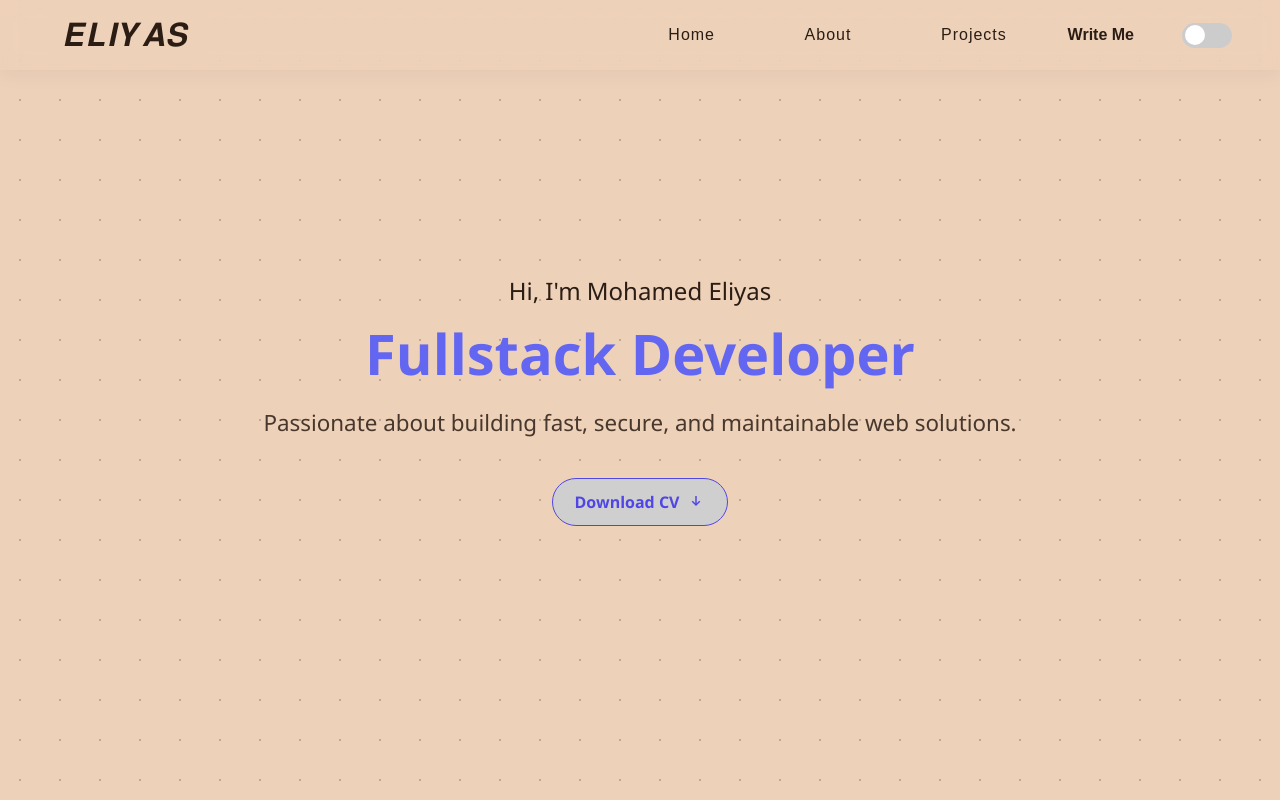
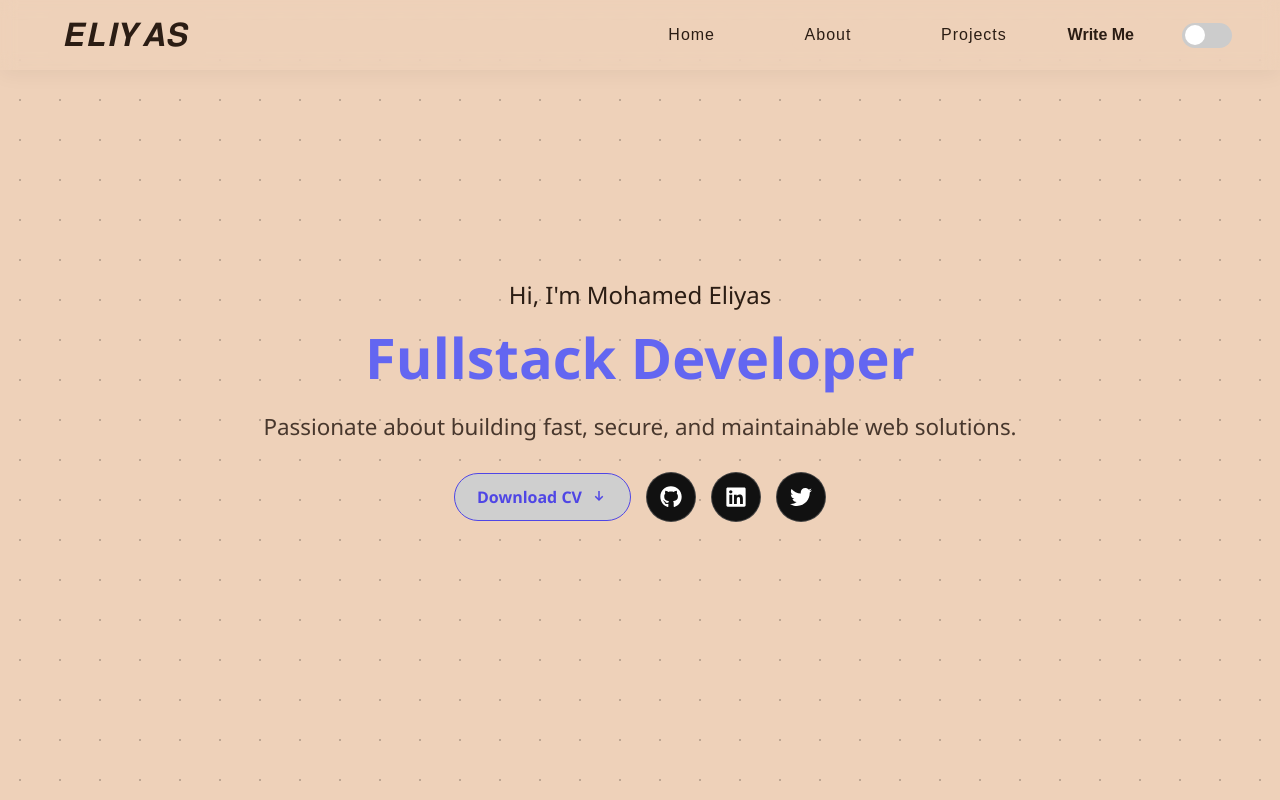
Before and after one commit to eliyasmd50/eliyas_Portfolio, a React (Vite) app: page / in a window 1280 px wide. Shown: the top 800 px of the page. Built offline with nearby package versions, Linux system fonts and the light colour scheme.

Commit message:
changes done for socials button in hero section

```diff
--- a/src/components/Hero.tsx
+++ b/src/components/Hero.tsx
@@ -1,3 +1,5 @@
+import SocialButtons from "./SocialButtons";
+
 const Hero: React.FC = () => {
   return (
     <section id="hero" className="hero-section">
@@ -5,16 +7,7 @@ const Hero: React.FC = () => {
         <h2>Hi, I'm Mohamed Eliyas</h2>
         <h1>Fullstack Developer</h1>
         <p>Passionate about building fast, secure, and maintainable web solutions.</p>
-        <div className="hero-buttons">
-          <a href="./src/Resume.pdf" download="Mohamed_Eliyas_Resume.pdf" className="cv-btn">
-            Download CV
-            <svg viewBox="0 0 24 24" width="18" height="18" fill="none" stroke="currentColor" stroke-width="2">
-              <path d="M12 4v12"></path>
-              <path d="M7 11l5 5 5-5"></path>
-            </svg>
-          </a>
-        </div>
-
+        <SocialButtons />
       </div>
     </section>
   );
--- /dev/null
+++ b/src/components/SocialButtons.tsx
@@ -0,0 +1,43 @@
+import { FaGithub, FaLinkedin, FaTwitter } from "react-icons/fa";
+
+const SocialButtons = () => {
+  return (
+    <div style={{ display: "flex", gap: "15px" }} className="hero-buttons">
+    <a href="./src/Resume.pdf" download="Mohamed_Eliyas_Resume.pdf" className="cv-btn">
+        Download CV
+        <svg viewBox="0 0 24 24" width="18" height="18" fill="none" stroke="currentColor" stroke-width="2">
+            <path d="M12 4v12"></path>
+            <path d="M7 11l5 5 5-5"></path>
+        </svg>
+    </a>
+    <div className="social-container">
+      <a
+        href="https://github.com/eliyasmd50"
+        target="_blank"
+        rel="noopener noreferrer"
+        className="social-btn"
+      >
+        <FaGithub />
+      </a>
+      <a
+        href="https://linkedin.com/in/mohamed-eliyas-59b2841b5/"
+        target="_blank"
+        rel="noopener noreferrer"
+        className="social-btn"
+      >
+        <FaLinkedin />
+      </a>
+      <a
+        href="https://twitter.com/yourusername"
+        target="_blank"
+        rel="noopener noreferrer"
+        className="social-btn"
+      >
+        <FaTwitter />
+      </a>
+    </div>
+    </div>
+  );
+};
+
+export default SocialButtons;
--- a/src/index.css
+++ b/src/index.css
@@ -6,7 +6,7 @@
 }
 
 [data-theme="dark"] {
-  --bg-color: #0e0e0e;
+  --bg-color: #212121;
   --line-color: rgba(255, 255, 255, 0.2);
   --text-main: #ffffff;
   --text-muted: #cfcfcf;
@@ -412,6 +412,51 @@ body {
   opacity: 0;
 }
 
+.hero-buttons {
+  display: flex;
+  align-items: center;
+  justify-content: center;
+  gap: 20px;
+  margin-top: 30px;
+  flex-wrap: wrap;
+}
+
+/* Social Icons Container */
+.social-container {
+  display: flex;
+  gap: 15px;
+}
+
+/* Social Buttons */
+.social-container a {
+  width: 50px;
+  height: 50px;
+  border-radius: 50%;
+  background-color: #111;
+  color: white;
+  display: flex;
+  align-items: center;
+  justify-content: center;
+  text-decoration: none;
+  transition: 0.3s ease;
+}
+
+.social-container a:hover {
+  transform: scale(1.1);
+  background-color: #333;
+}
+
+@media (max-width: 768px) {
+  .hero-buttons {
+    flex-direction: column;
+    gap: 20px;
+  }
+
+  .social-container {
+    justify-content: center;
+  }
+}
+
 .theme-toggle {
   width: 50px;
   height: 25px;
@@ -473,7 +518,6 @@ body {
   text-decoration: none;
   transition: all 0.3s ease;
   border-radius: 50px;
-  margin-top: 40px;
   border-color: #4F46E5;
   border-width: 1px;
   border-style: solid;
@@ -491,6 +535,33 @@ body {
 
 .cv-btn:hover .arrow {
   transform: translateY(4px);
+}
+
+.social-btn {
+  width: 55px;
+  height: 55px;
+  border-radius: 50%;
+  backdrop-filter: blur(10px);
+  background: rgba(255, 255, 255, 0.1);
+  border: 1px solid rgba(255, 255, 255, 0.2);
+  display: flex;
+  align-items: center;
+  justify-content: center;
+  color: white;
+  font-size: 22px;
+  transition: 0.3s ease;
+}
+
+.social-btn:hover {
+  transform: translateY(-5px);
+  background: rgba(255, 255, 255, 0.2);
+}
+
+@media (max-width: 480px) {
+  .social-btn {
+    width: 48px;
+    height: 48px;
+  }
 }
 
 
```
Also changed, not shown: 1 other file (tests, documents, lock files or other folders).
